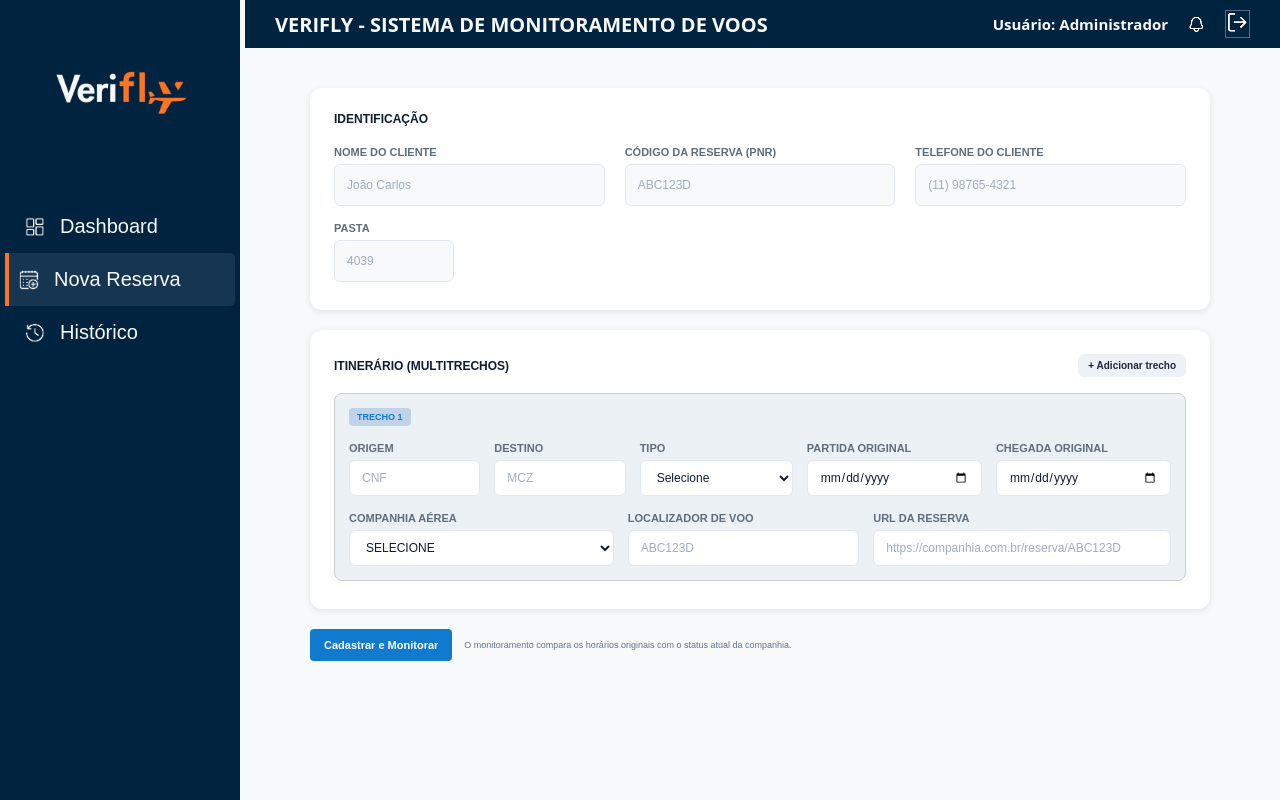
After one commit to CauaHenrique098/VeriFLY, a Python web app: template templates/new_reserve.html in a window 1280 px wide. The commit adds this page. Run offline with Jinja, Linux system fonts and the light colour scheme; the template is opened without the code that fills it, so the values that code supplies are empty.

Commit message:
pagina new_reserve e o css, tambem baixei as imagens
pagina new_reserve com as cores em padrao com o figma

```diff
--- a/static/css/pages/new_reserve.css
+++ b/static/css/pages/new_reserve.css
@@ -0,0 +1,210 @@
+#page-content {
+
+    #new-reserve-form {
+        width: 100%;
+        max-width: 900px;
+        margin: 40px auto;
+        display: flex;
+        flex-direction: column;
+        gap: 20px;
+        font-family: "Barlow", Arial, sans-serif;
+    }
+
+    .form-card {
+        background: #ffffff;
+        border-radius: 12px;
+        padding: 24px 24px 28px;
+        box-shadow: 0 2px 6px rgba(16, 27, 47, .1);
+    }
+
+    .section-title {
+        margin: 0;
+        font-size: 12px;
+        font-weight: 700;
+        color: #0F1D32;
+        text-transform: uppercase;
+    }
+
+    .form-group {
+        display: flex;
+        flex-direction: column;
+        gap: 6px;
+        min-width: 0;
+
+        label {
+            font-size: 11px;
+            font-weight: 600;
+            color: #606D7D;
+            text-transform: uppercase;
+        }
+
+        input,
+        select {
+            width: 100%;
+            height: 36px;
+            padding: 0 12px;
+            background: #ffffff;
+            border: 1px solid #e2e8f0;
+            border-radius: 6px;
+            font-family: inherit;
+            font-size: 12px;
+            color: #0F1D32;
+            outline: none;
+            transition: border-color 0.2s ease;
+
+            &::placeholder {
+                color: #a0aec0;
+            }
+
+            &:focus {
+                border-color: #107ACF;
+            }
+        }
+    }
+
+    #identification-container {
+
+        .identification-grid {
+            display: grid;
+            grid-template-columns: repeat(3, 1fr);
+            gap: 16px 20px;
+            margin-top: 20px;
+
+            .form-group input {
+                height: 42px;
+                background: #f8f9fb;
+            }
+
+            .folder-group {
+                max-width: 120px;
+            }
+        }
+    }
+
+    #itinerary-container {
+
+        .itinerary-top {
+            display: flex;
+            justify-content: space-between;
+            align-items: center;
+            margin-bottom: 16px;
+        }
+
+        .btn-add-segment {
+            background: #eef2f6;
+            border: none;
+            border-radius: 6px;
+            padding: 6px 10px;
+            font-family: inherit;
+            font-size: 10px;
+            font-weight: 600;
+            color: #1e293b;
+            cursor: pointer;
+            transition: background 0.2s ease;
+
+            &:hover {
+                background: #dde4ec;
+            }
+        }
+
+        #segments-list {
+            display: flex;
+            flex-direction: column;
+            gap: 16px;
+        }
+
+        .segment {
+            background: #ECF1F5;
+            border: 1px solid #c9cdd0;
+            border-radius: 8px;
+            padding: 14px;
+            display: flex;
+            flex-direction: column;
+            gap: 16px;
+
+            .segment-top {
+                display: flex;
+                justify-content: space-between;
+                align-items: center;
+            }
+
+            .segment-tag {
+                background: #c0d3ea;
+                color: #107ACF;
+                font-size: 9px;
+                font-weight: 700;
+                padding: 4px 8px;
+                border-radius: 4px;
+            }
+
+            .btn-remove-segment {
+                background: transparent;
+                border: none;
+                font-size: 20px;
+                line-height: 1;
+                color: #718096;
+                cursor: pointer;
+
+                &:hover {
+                    color: #E53E3E;
+                }
+            }
+
+            .segment-row {
+                display: grid;
+                gap: 14px;
+            }
+
+            .segment-row-flight {
+                grid-template-columns: 1.2fr 1.2fr 1.4fr 1.6fr 1.6fr;
+            }
+
+            .segment-row-airline {
+                grid-template-columns: 1.6fr 1.4fr 1.8fr;
+            }
+        }
+    }
+
+    .form-actions {
+        display: flex;
+        align-items: center;
+        gap: 12px;
+
+        small {
+            font-size: 9px;
+            color: var(--text-muted, #64748b);
+        }
+
+        .btn-register {
+            background: #107ACF;
+            color: #ffffff;
+            border: none;
+            border-radius: 4px;
+            padding: 10px 14px;
+            font-family: inherit;
+            font-size: 11px;
+            font-weight: 700;
+            cursor: pointer;
+            transition: background 0.2s ease;
+
+            &:hover {
+                background: #084a8f;
+            }
+        }
+    }
+}
+
+@media (max-width: 900px) {
+    #page-content #new-reserve-form {
+
+        .identification-grid,
+        .segment-row-flight,
+        .segment-row-airline {
+            grid-template-columns: 1fr;
+        }
+
+        .folder-group {
+            max-width: none;
+        }
+    }
+}
--- a/templates/dashboard.html
+++ b/templates/dashboard.html
@@ -18,7 +18,7 @@
                 <img src="../static/images/logo_verifly_bg_blue.jpg" class="main-logo">
                 <nav>
                     <a href="#" class="active"><img src="">Dashboard</a>
-                    <a href="#"><img src=""> Nova Reserva</a>
+                    <a href="new_reserve.html"><img src=""> Nova Reserva</a>
                     <a href="#"><img src=""> Histórico</a>
                 </nav>
             </div>
--- /dev/null
+++ b/templates/new_reserve.html
@@ -0,0 +1,154 @@
+<!DOCTYPE html>
+<html lang="pt-br">
+
+<head>
+    <meta charset="utf-8">
+    <meta name="viewport" content="width=device-width, initial-scale=1.0">
+
+    <link rel="stylesheet" href="../static/css/variables.css">
+    <link rel="stylesheet" href="../static/css/components/menu.css">
+    <link rel="stylesheet" href="../static/css/pages/new_reserve.css">
+
+    <link rel="preconnect" href="https://fonts.googleapis.com">
+    <link rel="preconnect" href="https://fonts.gstatic.com" crossorigin>
+    <link href="https://fonts.googleapis.com/css2?family=Barlow:wght@400;500;600;700&display=swap" rel="stylesheet">
+
+    <title>Verifly - Nova reserva</title>
+</head>
+
+<body>
+    <div id="app-container">
+
+        <div id="left-menu">
+            <img src="../static/images/logo_verifly_bg_blue.jpg" class="main-logo">
+            <nav>
+                <a href="dashboard.html"><img src="../static/images/dashboard.png">Dashboard</a>
+                <a href="new_reserve.html" class="active"><img src="../static/images/nova-reserva.png">Nova Reserva</a>
+                <a href="history.html"><img src="../static/images/historico.png">Histórico</a>
+            </nav>
+        </div>
+
+        <div id="top-menu">
+            <p>VERIFLY - SISTEMA DE MONITORAMENTO DE VOOS</p>
+
+            <div class="navbar-actions">
+                <p style="font-size: 15px;">Usuário: Administrador</p>
+                <img src="../static/images/notification.png">
+                <div>
+                    <button><img src="../static/images/sair.png"></button>
+                </div>
+            </div>
+        </div>
+
+        <main id="page-content">
+
+            <form id="new-reserve-form" action="#" method="POST">
+
+                <section id="identification-container" class="form-card" aria-labelledby="identification-heading">
+                    <h2 class="section-title" id="identification-heading">IDENTIFICAÇÃO</h2>
+
+                    <div class="identification-grid">
+                        <div class="form-group">
+                            <label for="client-name">NOME DO CLIENTE</label>
+                            <input type="text" id="client-name" name="client_name" placeholder="João Carlos" required>
+                        </div>
+
+                        <div class="form-group">
+                            <label for="reserve-pnr">CÓDIGO DA RESERVA (PNR)</label>
+                            <input type="text" id="reserve-pnr" name="reserve_pnr" placeholder="ABC123D" maxlength="10" required>
+                        </div>
+
+                        <div class="form-group">
+                            <label for="client-phone">TELEFONE DO CLIENTE</label>
+                            <input type="tel" id="client-phone" name="client_phone" placeholder="(11) 98765-4321" required>
+                        </div>
+
+                        <div class="form-group folder-group">
+                            <label for="folder">PASTA</label>
+                            <input type="text" id="folder" name="folder" placeholder="4039" required>
+                        </div>
+                    </div>
+                </section>
+
+                <section id="itinerary-container" class="form-card" aria-labelledby="itinerary-heading">
+                    <header class="itinerary-top">
+                        <h2 class="section-title" id="itinerary-heading">ITINERÁRIO (MULTITRECHOS)</h2>
+                        <button type="button" class="btn-add-segment" id="btn-add-segment">+ Adicionar trecho</button>
+                    </header>
+
+                    <div id="segments-list">
+                        <div class="segment">
+                            <div class="segment-top">
+                                <span class="segment-tag">TRECHO 1</span>
+                                <button type="button" class="btn-remove-segment" aria-label="Remover trecho" hidden>&times;</button>
+                            </div>
+
+                            <div class="segment-row segment-row-flight">
+                                <div class="form-group">
+                                    <label>ORIGEM</label>
+                                    <input type="text" name="origin[]" placeholder="CNF" maxlength="3" required>
+                                </div>
+
+                                <div class="form-group">
+                                    <label>DESTINO</label>
+                                    <input type="text" name="destination[]" placeholder="MCZ" maxlength="3" required>
+                                </div>
+
+                                <div class="form-group">
+                                    <label>TIPO</label>
+                                    <select name="type[]" required>
+                                        <option value="" selected disabled>Selecione</option>
+                                        <option value="domestic">Doméstico</option>
+                                        <option value="international">Internacional</option>
+                                    </select>
+                                </div>
+
+                                <div class="form-group">
+                                    <label>PARTIDA ORIGINAL</label>
+                                    <input type="date" name="departure_date[]" required>
+                                </div>
+
+                                <div class="form-group">
+                                    <label>CHEGADA ORIGINAL</label>
+                                    <input type="date" name="arrival_date[]" required>
+                                </div>
+                            </div>
+
+                            <div class="segment-row segment-row-airline">
+                                <div class="form-group">
+                                    <label>COMPANHIA AÉREA</label>
+                                    <select name="airline[]" required>
+                                        <option value="" selected disabled>SELECIONE</option>
+                                        <option value="azul">Azul</option>
+                                        <option value="latam">LATAM</option>
+                                        <option value="gol">GOL</option>
+                                    </select>
+                                </div>
+
+                                <div class="form-group">
+                                    <label>LOCALIZADOR DE VOO</label>
+                                    <input type="text" name="flight_locator[]" placeholder="ABC123D" required>
+                                </div>
+
+                                <div class="form-group">
+                                    <label>URL DA RESERVA</label>
+                                    <input type="url" name="reserve_url[]" placeholder="https://companhia.com.br/reserva/ABC123D">
+                                </div>
+                            </div>
+                        </div>
+                    </div>
+                </section>
+
+                <div class="form-actions">
+                    <button type="submit" class="btn-register">Cadastrar e Monitorar</button>
+                    <small>O monitoramento compara os horários originais com o status atual da companhia.</small>
+                </div>
+
+            </form>
+
+        </main>
+    </div>
+
+</body>
+
+</html>
```
Also changed, not shown: static/images/clock.png (added), static/images/dashboard.png (added), static/images/historico.png (added), static/images/imagemlogin.jpg (added), static/images/logofundoazul.jpg (added), static/images/logofundobranco.jpg (added), static/images/lupa.png (added), static/images/marker.png (added), static/images/notification.png (added), static/images/nova-reserva.png (added), static/images/plane.png (added), static/images/sair.png (added), static/images/shield.png (added), static/images/warning.png (added).
